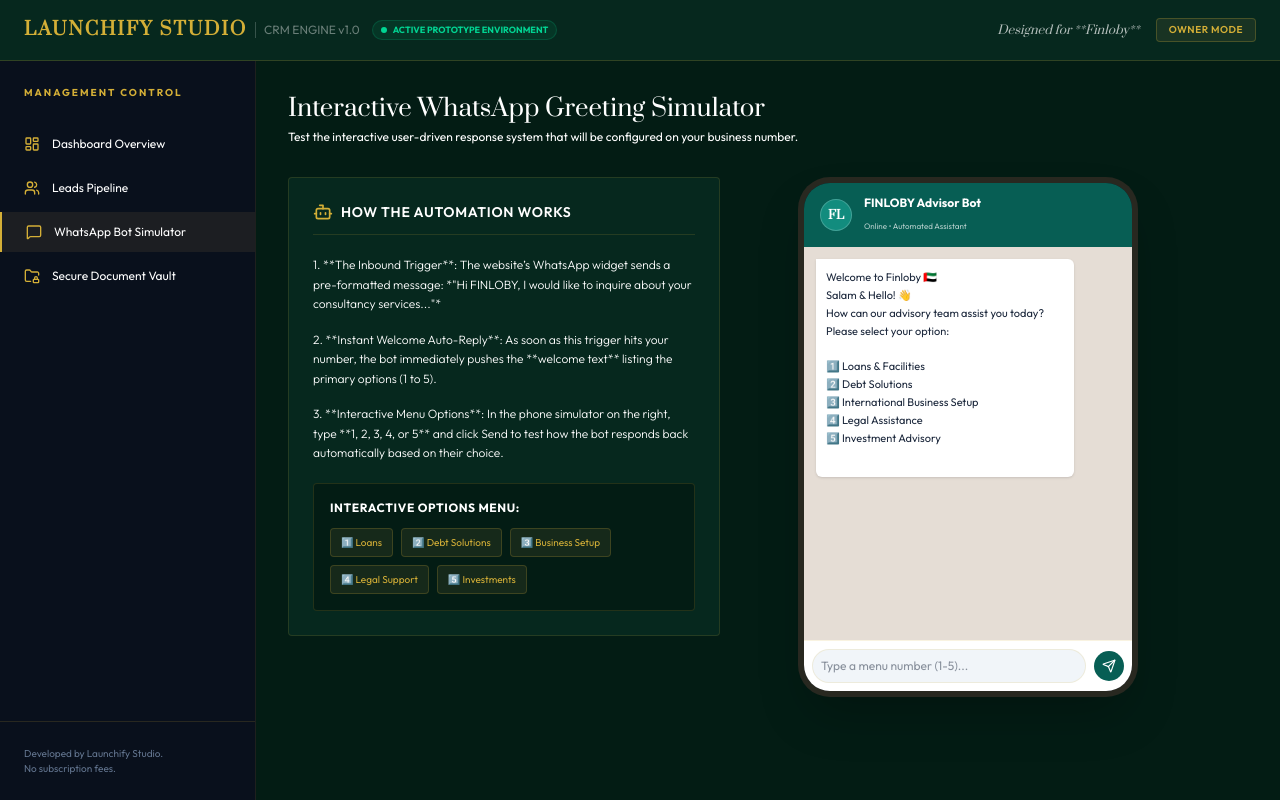
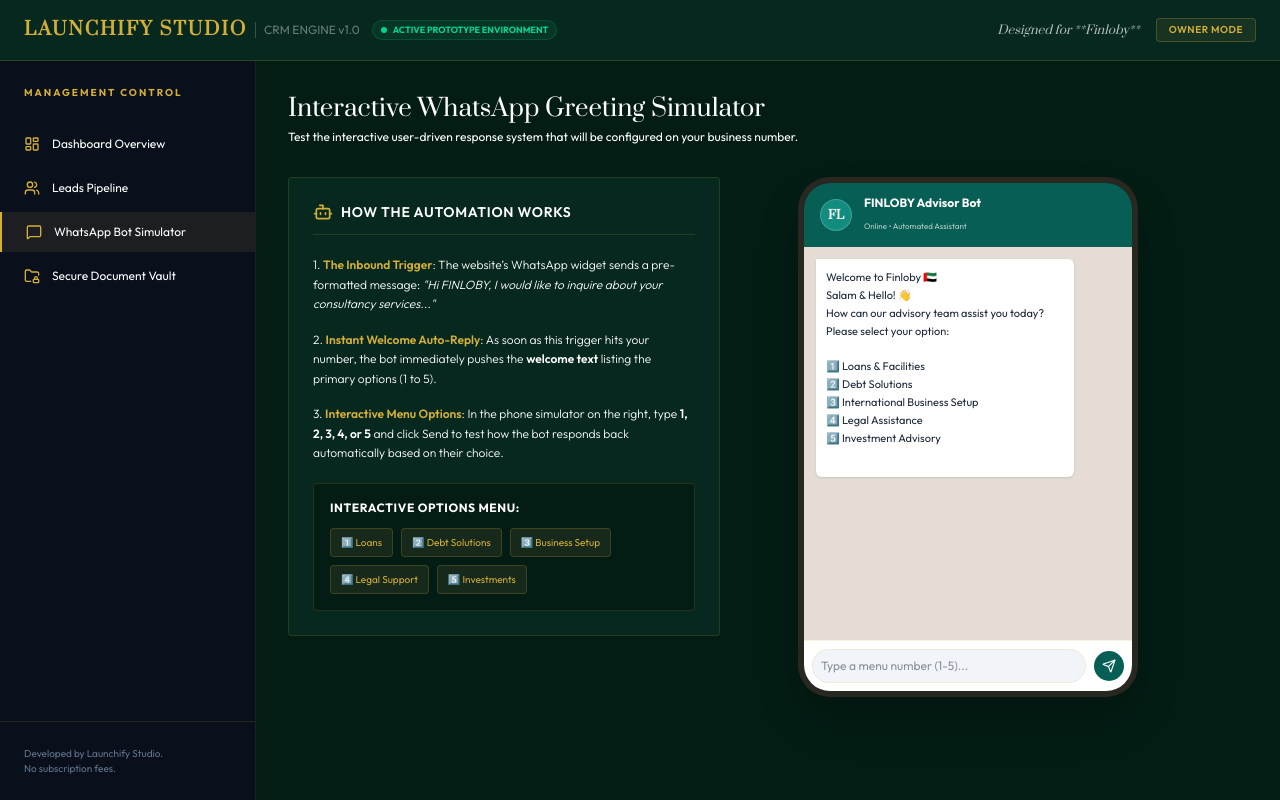
Before and after one commit to Devgghya/finloby, a React (Vite) app: page /prototype/crm in a window 1280 px wide. Both pictures are taken after a click on the button "WhatsApp Bot Simulator". Built offline with nearby package versions, Linux system fonts and the light colour scheme.

Commit message:
style: fix raw markdown formatting to HTML tags in CrmPrototype descriptions

```diff
--- a/src/pages/CrmPrototype.tsx
+++ b/src/pages/CrmPrototype.tsx
@@ -648,13 +648,13 @@ export default function CrmPrototype() {
 
                   <div className="space-y-4 text-xs text-slate-300 leading-relaxed font-light">
                     <p>
-                      1. **The Inbound Trigger**: The website’s WhatsApp widget sends a pre-formatted message: *"Hi FINLOBY, I would like to inquire about your consultancy services..."*
+                      1. <strong className="font-semibold text-[#C5A059]">The Inbound Trigger</strong>: The website’s WhatsApp widget sends a pre-formatted message: <span className="italic text-white">"Hi FINLOBY, I would like to inquire about your consultancy services..."</span>
                     </p>
                     <p>
-                      2. **Instant Welcome Auto-Reply**: As soon as this trigger hits your number, the bot immediately pushes the **welcome text** listing the primary options (1 to 5).
+                      2. <strong className="font-semibold text-[#C5A059]">Instant Welcome Auto-Reply</strong>: As soon as this trigger hits your number, the bot immediately pushes the <span className="font-semibold text-white">welcome text</span> listing the primary options (1 to 5).
                     </p>
                     <p>
-                      3. **Interactive Menu Options**: In the phone simulator on the right, type **1, 2, 3, 4, or 5** and click Send to test how the bot responds back automatically based on their choice.
+                      3. <strong className="font-semibold text-[#C5A059]">Interactive Menu Options</strong>: In the phone simulator on the right, type <span className="font-semibold text-white">1, 2, 3, 4, or 5</span> and click Send to test how the bot responds back automatically based on their choice.
                     </p>
                   </div>
 
```
